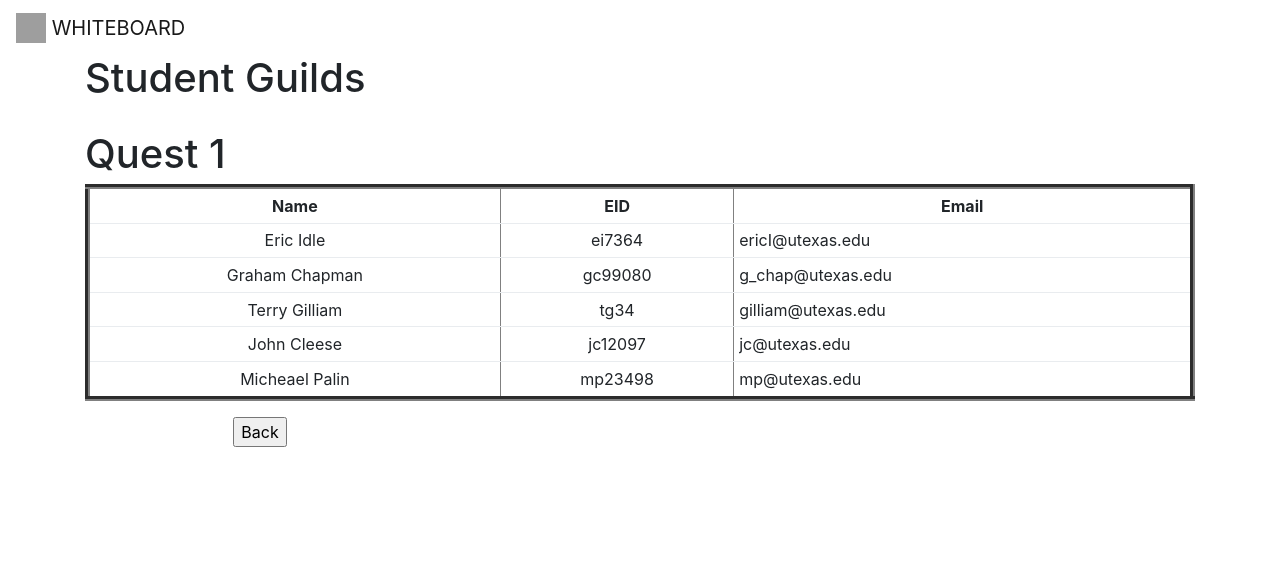
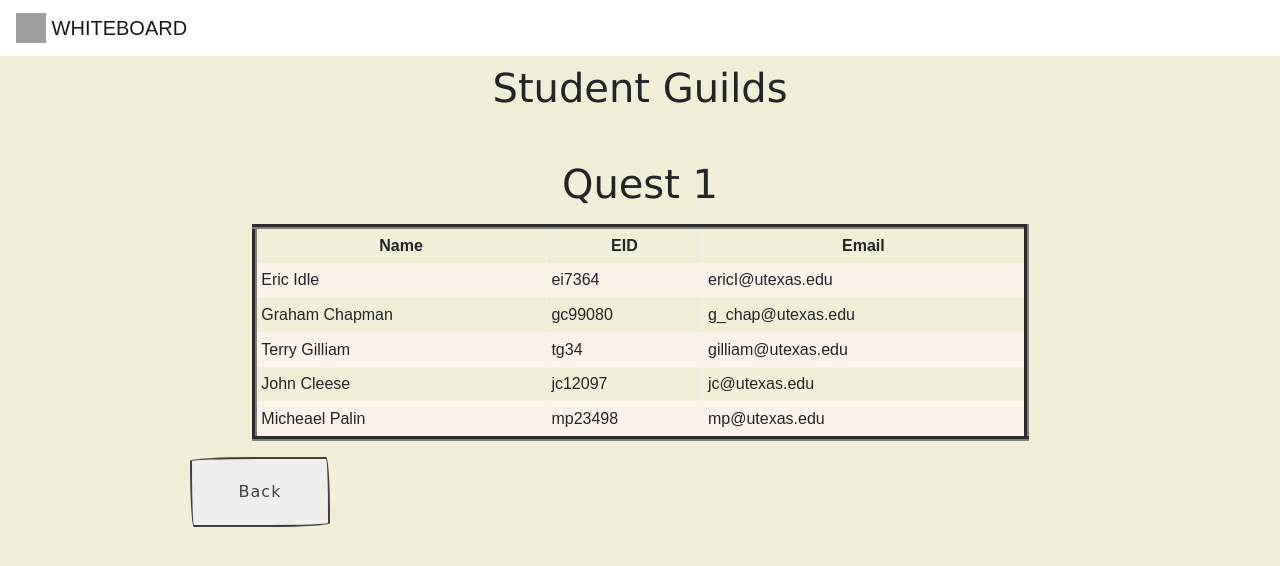
Before and after one commit to CS329EProject0/Projects3-4, a Django app: page /guild/ in a window 1280 px wide. Shown: the top 566 px of the page. Run offline with Django 3.2, Linux system fonts and the light colour scheme; some libraries are stand-ins or nearby versions; grey boxes are pictures that could not be loaded.

Commit message:
minor adjustments

```diff
--- a/whiteboard/templates/Guild.html
+++ b/whiteboard/templates/Guild.html
@@ -1,9 +1,10 @@
 <!DOCTYPE html>
 <html>
+{% load static %}
 <head>
 	<title>Student Guilds</title>
 <link rel="stylesheet" href="https://maxcdn.bootstrapcdn.com/bootstrap/4.0.0-beta/css/bootstrap.min.css" integrity="sha384-/Y6pD6FV/Vv2HJnA6t+vslU6fwYXjCFtcEpHbNJ0lyAFsXTsjBbfaDjzALeQsN6M" crossorigin="anonymous">
-<link rel="stylesheet" href="design2.css">
+<link rel="stylesheet" type="text/css" href="{% static 'style.css' %}">
 </head>
 <body>
 	<nav class="navbar navbar-light bg-faded">
@@ -55,7 +56,7 @@
 
 
 		<div class="col-md-4 col-sm-4">
-			<button class="button" onclick="location.href='StudentHome.html'">Back</button>
+			<button class="button" onclick="location.href={% url 'student_home'%}">Back</button>
 		</div>
 	</div>
 </div>
--- a/whiteboard/templates/Quest.html
+++ b/whiteboard/templates/Quest.html
@@ -4,7 +4,6 @@
 <head>
 	<title>Quest</title>
 <link rel="stylesheet" href="https://maxcdn.bootstrapcdn.com/bootstrap/4.0.0-beta/css/bootstrap.min.css" integrity="sha384-/Y6pD6FV/Vv2HJnA6t+vslU6fwYXjCFtcEpHbNJ0lyAFsXTsjBbfaDjzALeQsN6M" crossorigin="anonymous">
-<link rel="stylesheet" href="design2.css">
 <link rel="stylesheet" type="text/css" href="{% static 'style.css' %}">
 
 </head>
```
